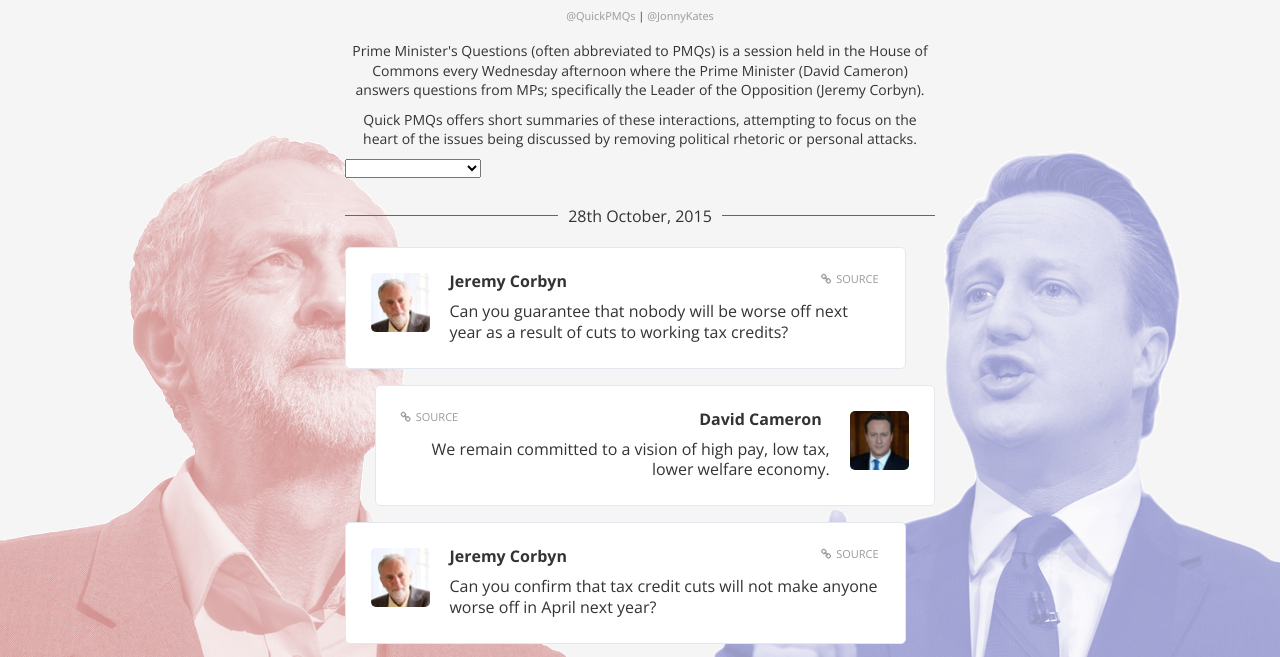
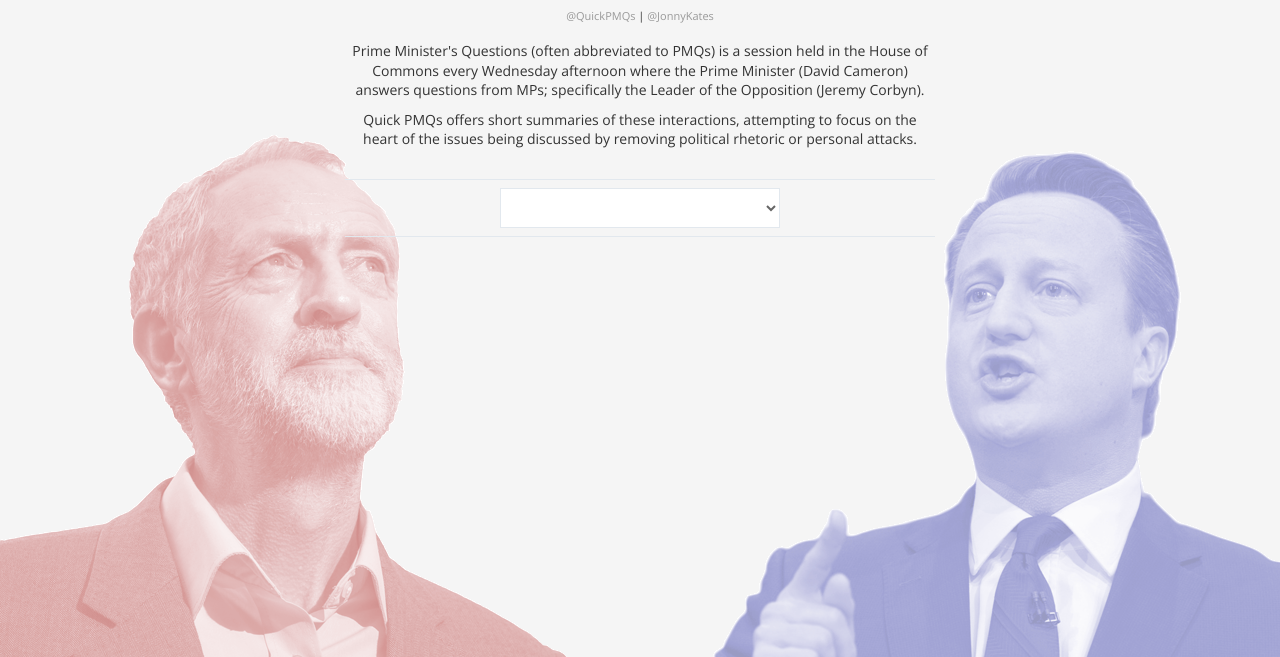
Before and after one commit to jonnykates/quick-pmqs-v1, a plain HTML site: page index.html in a window 1280 px wide. Shown: the part 115-772 px from the top of the page. Drawn offline with nearby package versions, Linux system fonts and the light colour scheme; a web font is replaced by a local one.

Commit message:
Date picker

```diff
--- a/index.html
+++ b/index.html
@@ -17,21 +17,26 @@
 
 <div class="content-container" ng-controller="TweetController">
 
+ <a name="thetop"></a>
+
   <h1 class="site-title">Quick PMQs</h1>
   <span class="twitter-handles"><a href="http://www.twitter.com/QuickPMQs">@QuickPMQs</a> | <a href="http://www.twitter.com/jonnykates">@JonnyKates</a></span>
   <p class="site-intro">Prime Minister's Questions (often abbreviated to PMQs) is a session held in the House of Commons every Wednesday afternoon where the Prime Minister (David Cameron) answers questions from MPs; specifically the Leader of the Opposition (Jeremy Corbyn).</p>
   <p class="site-intro">Quick PMQs offers short summaries of these interactions, attempting to focus on the heart of the issues being discussed by removing political rhetoric or personal attacks.</p>
 
-  <select ng-model="debateSelector" ng-options="debate.date for debate in debates">
-  </select>
+  <div class="selector-wrapper">
+    <select class="date-selector" ng-model="debateSelector" ng-options="debate.date for debate in debates">
+      <option value="" style="display: none;">Select a date to get started</option>
+    </select>
+  </div>
 
 
-  <div ng-repeat="debate in debates | orderBy:'date':true | filter:debateSelector.date" style="display:block; height: auto;">
-    <div class="date-title" style="display:block;">
+  <div ng-repeat="debate in debates | orderBy:'date':true | filter:debateSelector.date">
+    <!-- <div class="date-title" style="display:block;">
       <h2>{{ debate.date | date }}</h2>
-    </div>
+    </div> -->
 
-    <div ng-repeat="tweet in debate.tweets" class="tweet {{ tweet.side }}" style="display:block;">
+    <div ng-repeat="tweet in debate.tweets" class="tweet {{ tweet.side }}">
       <div class="tweet-avatar">
         <img src="{{ tweet.avatar }}" class="avatar">
       </div>
@@ -41,6 +46,8 @@
         <p class="tweet-content">{{ tweet.message }}</p>
       </div>
     </div>
+
+    <p class="back-to-top"><a href="#thetop">Back to top</a></p>
   </div>
 
 </div>
--- a/js/controllers/TweetController.js
+++ b/js/controllers/TweetController.js
@@ -4,7 +4,102 @@ app.controller('TweetController', ['$scope', function($scope) {
 var corbynAv = 'img/corbyn-av.png';
 var cameronAv = 'img/cameron-av.png';
 
+$scope.debateSelector = {date: 'hideall'};
+
 $scope.debates = [
+
+  { date: 'Select a date' },
+
+  {
+    date: '28th October, 2015',
+
+    tweets: [
+      {
+        politician: 'Jeremy Corbyn',
+        avatar: corbynAv,
+        side: 'left',
+        source: 'http://www.publications.parliament.uk/pa/cm201516/cmhansrd/cm151028/debtext/151028-0001.htm#151028-0001.htm_spnew67',
+        message: 'Can you guarantee that nobody will be worse off next year as a result of cuts to working tax credits?'
+      },
+      {
+        politician: 'David Cameron',
+        avatar: cameronAv,
+        side: 'right',
+        source: 'http://www.publications.parliament.uk/pa/cm201516/cmhansrd/cm151028/debtext/151028-0001.htm#151028-0001.htm_spmin10',
+        message: 'We remain committed to a vision of high pay, low tax, lower welfare economy.'
+      },
+      {
+        politician: 'Jeremy Corbyn',
+        avatar: corbynAv,
+        side: 'left',
+        source: 'http://www.publications.parliament.uk/pa/cm201516/cmhansrd/cm151028/debtext/151028-0001.htm#151028-0001.htm_spnew68',
+        message: 'Can you confirm that tax credit cuts will not make anyone worse off in April next year?'
+      },
+      {
+        politician: 'David Cameron',
+        avatar: cameronAv,
+        side: 'right',
+        source: 'http://www.publications.parliament.uk/pa/cm201516/cmhansrd/cm151028/debtext/151028-0001.htm#151028-0001.htm_spmin11',
+        message: 'We will set out new proposals in the autumn statement.'
+      },
+      {
+        politician: 'Jeremy Corbyn',
+        avatar: corbynAv,
+        side: 'left',
+        source: 'http://www.publications.parliament.uk/pa/cm201516/cmhansrd/cm151028/debtext/151028-0001.htm#151028-0001.htm_spnew69',
+        message: 'I thought you were commited to not cutting tax credits. Will you cut them or not and will people be worse off?'
+      },
+      {
+        politician: 'David Cameron',
+        avatar: cameronAv,
+        side: 'right',
+        source: 'http://www.publications.parliament.uk/pa/cm201516/cmhansrd/cm151028/debtext/151028-0001.htm#151028-0001.htm_spmin12',
+        message: 'If we want a strong economy we need to reform welfare.'
+      },
+      {
+        politician: 'Jeremy Corbyn',
+        avatar: corbynAv,
+        side: 'left',
+        source: 'http://www.publications.parliament.uk/pa/cm201516/cmhansrd/cm151028/debtext/151028-0001.htm#151028-0001.htm_spnew71',
+        message: 'You commited yourself to £12bn of welfare cuts but said tax credits would not be part of that. Can you answer my question?'
+      },
+      {
+        politician: 'David Cameron',
+        avatar: cameronAv,
+        side: 'right',
+        source: 'http://www.publications.parliament.uk/pa/cm201516/cmhansrd/cm151028/debtext/151028-0001.htm#151028-0001.htm_spmin14',
+        message: 'The answer will be in the autumn statement.'
+      },
+      {
+        politician: 'Jeremy Corbyn',
+        avatar: corbynAv,
+        side: 'left',
+        source: 'http://www.publications.parliament.uk/pa/cm201516/cmhansrd/cm151028/debtext/151028-0001.htm#151028-0001.htm_spnew72',
+        message: 'Why did the former Chief Whip - now Justice Sec. - say before the election that tax credits won\'t be cut?'
+      },
+      {
+        politician: 'David Cameron',
+        avatar: cameronAv,
+        side: 'right',
+        source: 'http://www.publications.parliament.uk/pa/cm201516/cmhansrd/cm151028/debtext/151028-0001.htm#151028-0001.htm_spmin15',
+        message: 'If we want to get our deficit down we need to make savings in welfare.'
+      },
+      {
+        politician: 'Jeremy Corbyn',
+        avatar: corbynAv,
+        side: 'left',
+        source: 'http://www.publications.parliament.uk/pa/cm201516/cmhansrd/cm151028/debtext/151028-0001.htm#151028-0001.htm_spnew75',
+        message: 'I ask for the SIXTH time today; can you give a guarantee to families worried about what will happen to their incomes next April?'
+      },
+      {
+        politician: 'David Cameron',
+        avatar: cameronAv,
+        side: 'right',
+        source: 'http://www.publications.parliament.uk/pa/cm201516/cmhansrd/cm151028/debtext/151028-0001.htm#151028-0001.htm_spmin16',
+        message: 'Families on a basic wage in the public sector will be able to earn £11k before tax + 30hrs childcare a week under this government.'
+      }
+    ]
+  },
 
   {
     date: '21st October, 2015',
@@ -95,97 +190,6 @@ $scope.debates = [
         message: 'We\'ve helped many disabled people into work. I will look at UN report but often these are not all they are cracked up to be.'
       }
     ]
-  },
-
-  {
-    date: '28th October, 2015',
-
-    tweets: [
-      {
-        politician: 'Jeremy Corbyn',
-        avatar: corbynAv,
-        side: 'left',
-        source: 'http://www.publications.parliament.uk/pa/cm201516/cmhansrd/cm151028/debtext/151028-0001.htm#151028-0001.htm_spnew67',
-        message: 'Can you guarantee that nobody will be worse off next year as a result of cuts to working tax credits?'
-      },
-      {
-        politician: 'David Cameron',
-        avatar: cameronAv,
-        side: 'right',
-        source: 'http://www.publications.parliament.uk/pa/cm201516/cmhansrd/cm151028/debtext/151028-0001.htm#151028-0001.htm_spmin10',
-        message: 'We remain committed to a vision of high pay, low tax, lower welfare economy.'
-      },
-      {
-        politician: 'Jeremy Corbyn',
-        avatar: corbynAv,
-        side: 'left',
-        source: 'http://www.publications.parliament.uk/pa/cm201516/cmhansrd/cm151028/debtext/151028-0001.htm#151028-0001.htm_spnew68',
-        message: 'Can you confirm that tax credit cuts will not make anyone worse off in April next year?'
-      },
-      {
-        politician: 'David Cameron',
-        avatar: cameronAv,
-        side: 'right',
-        source: 'http://www.publications.parliament.uk/pa/cm201516/cmhansrd/cm151028/debtext/151028-0001.htm#151028-0001.htm_spmin11',
-        message: 'We will set out new proposals in the autumn statement.'
-      },
-      {
-        politician: 'Jeremy Corbyn',
-        avatar: corbynAv,
-        side: 'left',
-        source: 'http://www.publications.parliament.uk/pa/cm201516/cmhansrd/cm151028/debtext/151028-0001.htm#151028-0001.htm_spnew69',
-        message: 'I thought you were commited to not cutting tax credits. Will you cut them or not and will people be worse off?'
-      },
-      {
-        politician: 'David Cameron',
-        avatar: cameronAv,
-        side: 'right',
-        source: 'http://www.publications.parliament.uk/pa/cm201516/cmhansrd/cm151028/debtext/151028-0001.htm#151028-0001.htm_spmin12',
-        message: 'If we want a strong economy we need to reform welfare.'
-      },
-      {
-        politician: 'Jeremy Corbyn',
-        avatar: corbynAv,
-        side: 'left',
-        source: 'http://www.publications.parliament.uk/pa/cm201516/cmhansrd/cm151028/debtext/151028-0001.htm#151028-0001.htm_spnew71',
-        message: 'You commited yourself to £12bn of welfare cuts but said tax credits would not be part of that. Can you answer my question?'
-      },
-      {
-        politician: 'David Cameron',
-        avatar: cameronAv,
-        side: 'right',
-        source: 'http://www.publications.parliament.uk/pa/cm201516/cmhansrd/cm151028/debtext/151028-0001.htm#151028-0001.htm_spmin14',
-        message: 'The answer will be in the autumn statement.'
-      },
-      {
-        politician: 'Jeremy Corbyn',
-        avatar: corbynAv,
-        side: 'left',
-        source: 'http://www.publications.parliament.uk/pa/cm201516/cmhansrd/cm151028/debtext/151028-0001.htm#151028-0001.htm_spnew72',
-        message: 'Why did the former Chief Whip - now Justice Sec. - say before the election that tax credits won\'t be cut?'
-      },
-      {
-        politician: 'David Cameron',
-        avatar: cameronAv,
-        side: 'right',
-        source: 'http://www.publications.parliament.uk/pa/cm201516/cmhansrd/cm151028/debtext/151028-0001.htm#151028-0001.htm_spmin15',
-        message: 'If we want to get our deficit down we need to make savings in welfare.'
-      },
-      {
-        politician: 'Jeremy Corbyn',
-        avatar: corbynAv,
-        side: 'left',
-        source: 'http://www.publications.parliament.uk/pa/cm201516/cmhansrd/cm151028/debtext/151028-0001.htm#151028-0001.htm_spnew75',
-        message: 'I ask for the SIXTH time today; can you give a guarantee to families worried about what will happen to their incomes next April?'
-      },
-      {
-        politician: 'David Cameron',
-        avatar: cameronAv,
-        side: 'right',
-        source: 'http://www.publications.parliament.uk/pa/cm201516/cmhansrd/cm151028/debtext/151028-0001.htm#151028-0001.htm_spmin16',
-        message: 'Families on a basic wage in the public sector will be able to earn £11k before tax + 30hrs childcare a week under this government.'
-      }
-    ]
   }
 
 ];
--- a/style/style.scss
+++ b/style/style.scss
@@ -170,6 +170,10 @@ h1 {
   }
 }
 
+.back-to-top {
+  text-align: center;
+}
+
 .date-title {
   width: 100%;
   text-align: center;
@@ -183,3 +187,27 @@ h1 {
     padding: 0 10px;
   }
 }
+
+.selector-wrapper {
+  border-top: 1px solid $border-color;
+  border-bottom: 1px solid $border-color;
+  text-align: center;
+  padding: 8px;
+  margin: 30px 0 15px;
+}
+
+.date-selector {
+  width: 100%;
+  max-width: 280px;
+  margin: 0;
+  color: #666;
+  font-family: $site-body-font;
+  height: 40px;
+  font-size: 16px;
+  background-color: #fff;
+  border: 1px solid $border-color;
+
+  option {
+    text-indent: 50px;
+  }
+}
```
Also changed, not shown: style/style.css.
